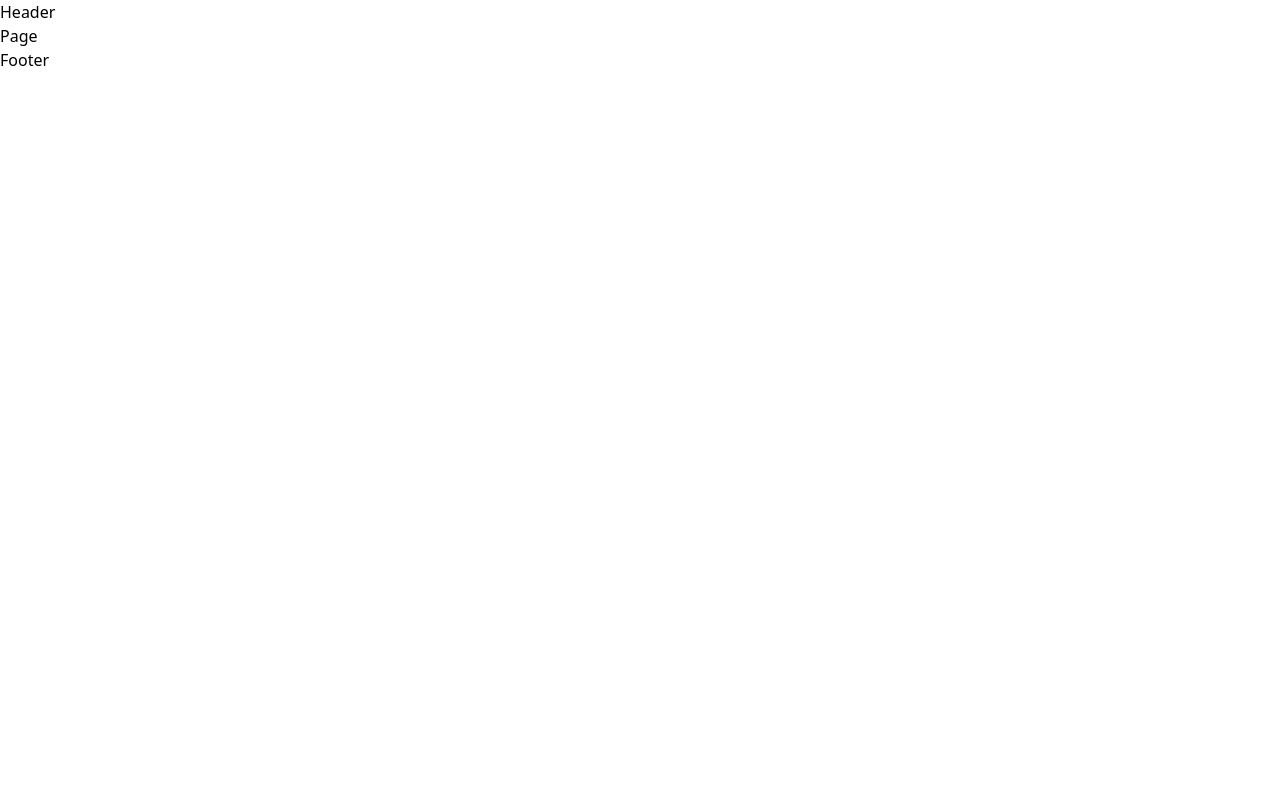
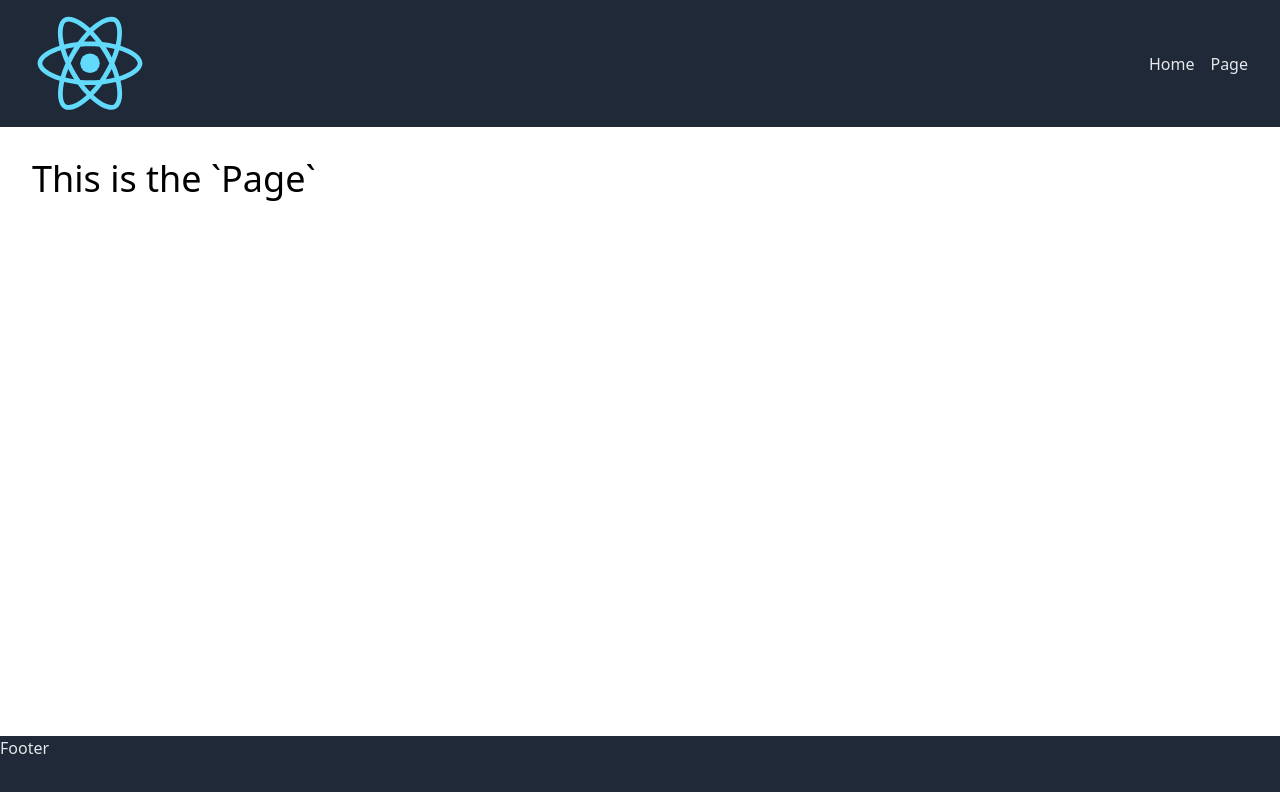
Before and after one commit to andrealacamera/myapp_react1, a React (Create React App) app: page /page in a window 1280 px wide. Shown: the top 792 px of the page. Built offline with nearby package versions, Linux system fonts and the light colour scheme.

Commit message:
Added pages anc components

```diff
--- a/src/App.js
+++ b/src/App.js
@@ -1,4 +1,3 @@
-import logo from './logo.svg';
 import { BrowserRouter, Routes, Route } from "react-router-dom";
 import Home from './pages/Home'
 import Page from './pages/Page'
--- a/src/components/Footer.jsx
+++ b/src/components/Footer.jsx
@@ -2,7 +2,9 @@ import React from 'react'
 
 const Footer = () => {
   return (
-    <div>Footer</div>
+    <footer className='bg-gray-800 text-gray-200 fixed bottom-0 left-0 w-full h-16'>
+      Footer
+    </footer>
   )
 }
 
--- a/src/components/Header.jsx
+++ b/src/components/Header.jsx
@@ -1,8 +1,25 @@
 import React from 'react'
+import { Link} from "react-router-dom";
+
+import logo from '../logo.svg';
 
 const Header = () => {
   return (
-    <div>Header</div>
+    <header className='flex flex-row justify-between items-center bg-gray-800 text-gray-200'>
+      <Link to='/'>
+        <img src={logo} alt="logo" width={180} height={180}/>
+      </Link>
+      <nav>
+        <ul className='px-8 flex flex-row gap-4'>
+          <li>
+            <Link to='/'>Home</Link>
+          </li>
+          <li>
+            <Link to='/page' >Page</Link>
+          </li>
+        </ul>
+      </nav>
+    </header>
   )
 }
 
--- a/src/pages/Home.jsx
+++ b/src/pages/Home.jsx
@@ -2,7 +2,9 @@ import React from 'react'
 
 const Home = () => {
   return (
-    <div>Home</div>
+    <div>
+      <h1 className='text-4xl m-8'>Welcome to the Home page</h1>
+    </div>
   )
 }
 
--- a/src/pages/Page.jsx
+++ b/src/pages/Page.jsx
@@ -2,7 +2,9 @@ import React from 'react'
 
 const Page = () => {
   return (
-    <div>Page</div>
+    <div>
+      <h1 className='text-4xl m-8'>This is the `Page`</h1>
+    </div>
   )
 }
 
```
Also changed, not shown: 1 other file (tests, documents, lock files or other folders).
